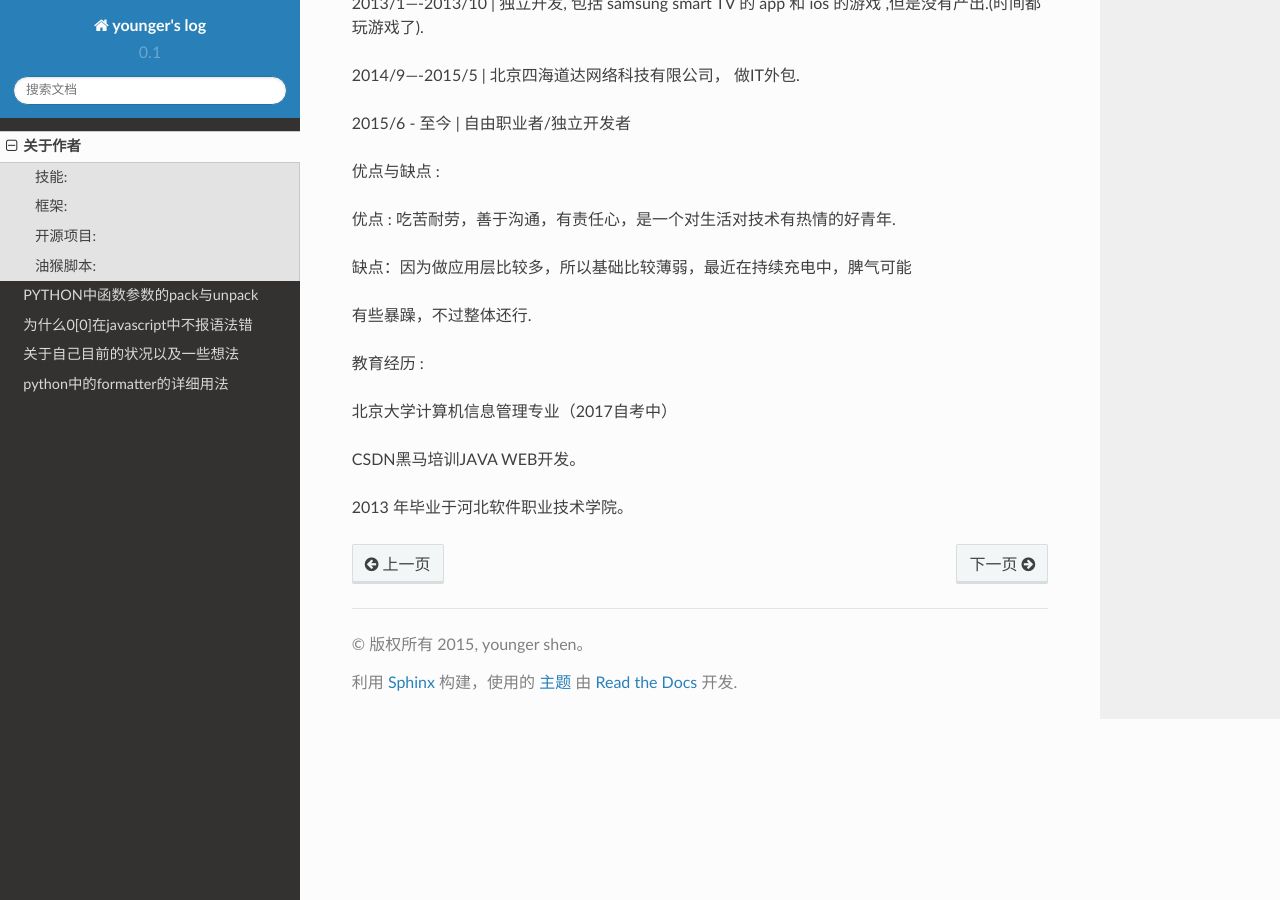
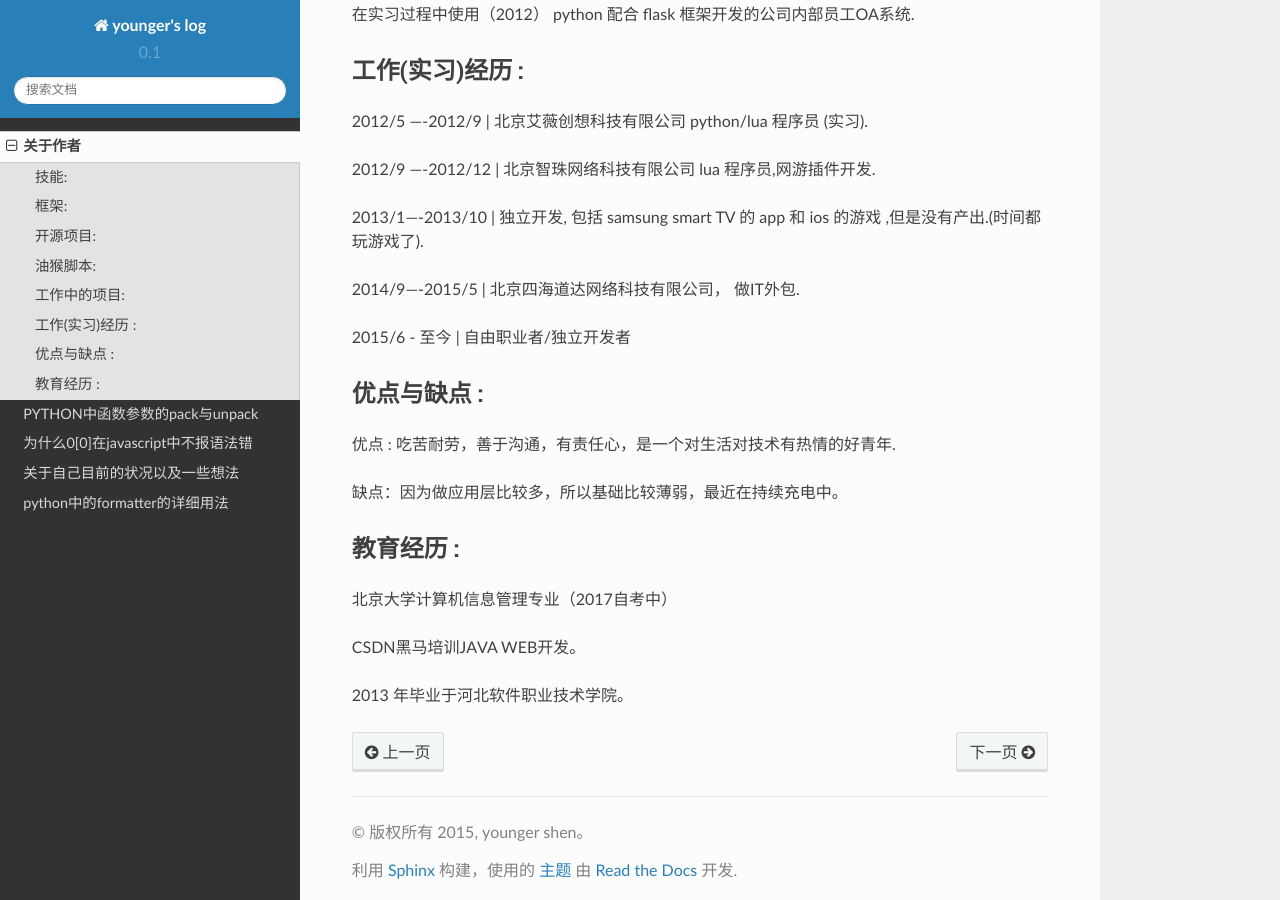
Before and after one commit to youngershen/log, a Sphinx documentation site: the page built from source/about.rst, in a window 1280 px wide and 900 px high, scrolled down 2596 px. Built offline with Sphinx 7.4.7 and the Read the Docs theme 2.0.0, drawn with Linux system fonts in a browser that asks for light colours; some of the changed lines change nothing that is shown.

Commit message:
更新简历
更新简历

```diff
--- a/source/about.rst
+++ b/source/about.rst
@@ -82,32 +82,29 @@
 
 
 工作中的项目:
+-----------
 
-1. 深圳国税稽查可视化系统（2017/10）， 该系统使用 DJANGO/AngularJS/Pandas/Mysql/Oracle 等多项技术开发，主要业务把企业相关的数据（报税记录，进销项等数据）利用数据可视化的方法呈献给稽查人员，以增加办公效率。同时该系统也附带一些 OA 功能。
+深圳国税稽查可视化系统（2017/10）， 该系统使用 DJANGO/AngularJS/Pandas/Mysql/Oracle 等多项技术开发，主要业务把企业相关的数据（报税记录，进销项等数据）利用数据可视化的方法呈献给稽查人员，以增加办公效率。同时该系统也附带一些 OA 功能。
 
+电信机房监控项目（2016/12）， 该系统使用 Java EE / MySQL 相关技术进行开发，主要功能是读取机房机器中的相关系统数据，整理成日志存储起来，然后列表展示，同时也整合了 SSH 及远程桌面等功能，以便机房管理员方便管理服务器。
 
+服务器云监控系统（2016/10）， 该系统根据客户的要求高仿了 优云 https://www.uyun.cn/ 的部分业务，二次开发了一套系统探针，使用 PYTHON 进行开发， WEB 端使用 DJANGO/MYSQL, 主要功能是利用探针收集服务器的相关运维数据，然后发送 HTTP 请求到监控服务器，监控服务器以图表来展示相关数据，同时也具有报警功能。
 
-2. 电信机房监控项目（2016/12）， 该系统使用 Java EE / MySQL 相关技术进行开发，主要功能是读取机房机器中的相关系统数据，整理成日志存储起来，然后列表展示，同时也整合了 SSH 及远程桌面等功能，以便机房管理员方便管理服务器。
+51chongchong 流量充值微信公众号 www.51chongchong.com ， 该系统 主要是调用相关服务商的 API 实现流量和话费充值功能， 也附带有一个微信公众号， 调用了部分 微信的API， 使用 DJANGO/Mysql 开发。
 
+维护亿元成交量电商网站的订单系统（2015） www.zgxcw.com.cn.
 
+带社交系统的云ERP系统（2015） test.hiveall.com.
 
-3. 服务器云监控系统（2016/10）， 该系统根据客户的要求高仿了 优云 https://www.uyun.cn/ 的部分业务，二次开发了一套系统探针，使用 PYTHON 进行开发， WEB 端使用 DJANGO/MYSQL, 主要功能是利用探针收集服务器的相关运维数据，然后发送 HTTP 请求到监控服务器，监控服务器以图表来展示相关数据，同时也具有报警功能。
+在 178 游戏网开发过（2013） wow 的插件(魔兽大脚) 以及使用 bolt 开发部分 win32 程序的UI模块。
 
-4. 51chongchong 流量充值微信公众号 www.51chongchong.com ， 该系统 主要是调用相关服务商的 API 实现流量和话费充值功能， 也附带有一个微信公众号， 调用了部分 微信的API， 使用 DJANGO/Mysql 开发。
+使用 ngx_openresty（2012） 配合 lua 开发的 ios 程序的后端接口.
 
-5. 维护亿元成交量电商网站的订单系统（2015） www.zgxcw.com.cn.
-
-6. 带社交系统的云ERP系统（2015） test.hiveall.com.
-
-7. 在 178 游戏网开发过（2013） wow 的插件(魔兽大脚) 以及使用 bolt 开发部分 win32 程序的UI模块。
-
-8. 使用 ngx_openresty（2012） 配合 lua 开发的 ios 程序的后端接口.
-
-9. 在实习过程中使用（2012） python 配合 flask 框架开发的公司内部员工OA系统.
-
+在实习过程中使用（2012） python 配合 flask 框架开发的公司内部员工OA系统.
 
 
 工作(实习)经历 :
+---------------
 
 2012/5 —-2012/9 | 北京艾薇创想科技有限公司 python/lua 程序员 (实习).
 
@@ -121,15 +118,15 @@
 
 
 优点与缺点 :
+----------
 
 优点 : 吃苦耐劳，善于沟通，有责任心，是一个对生活对技术有热情的好青年.
 
-缺点：因为做应用层比较多，所以基础比较薄弱，最近在持续充电中，脾气可能
-
-有些暴躁，不过整体还行.
+缺点：因为做应用层比较多，所以基础比较薄弱，最近在持续充电中。
 
 
 教育经历 :
+----------
 
 北京大学计算机信息管理专业（2017自考中）
 
```
